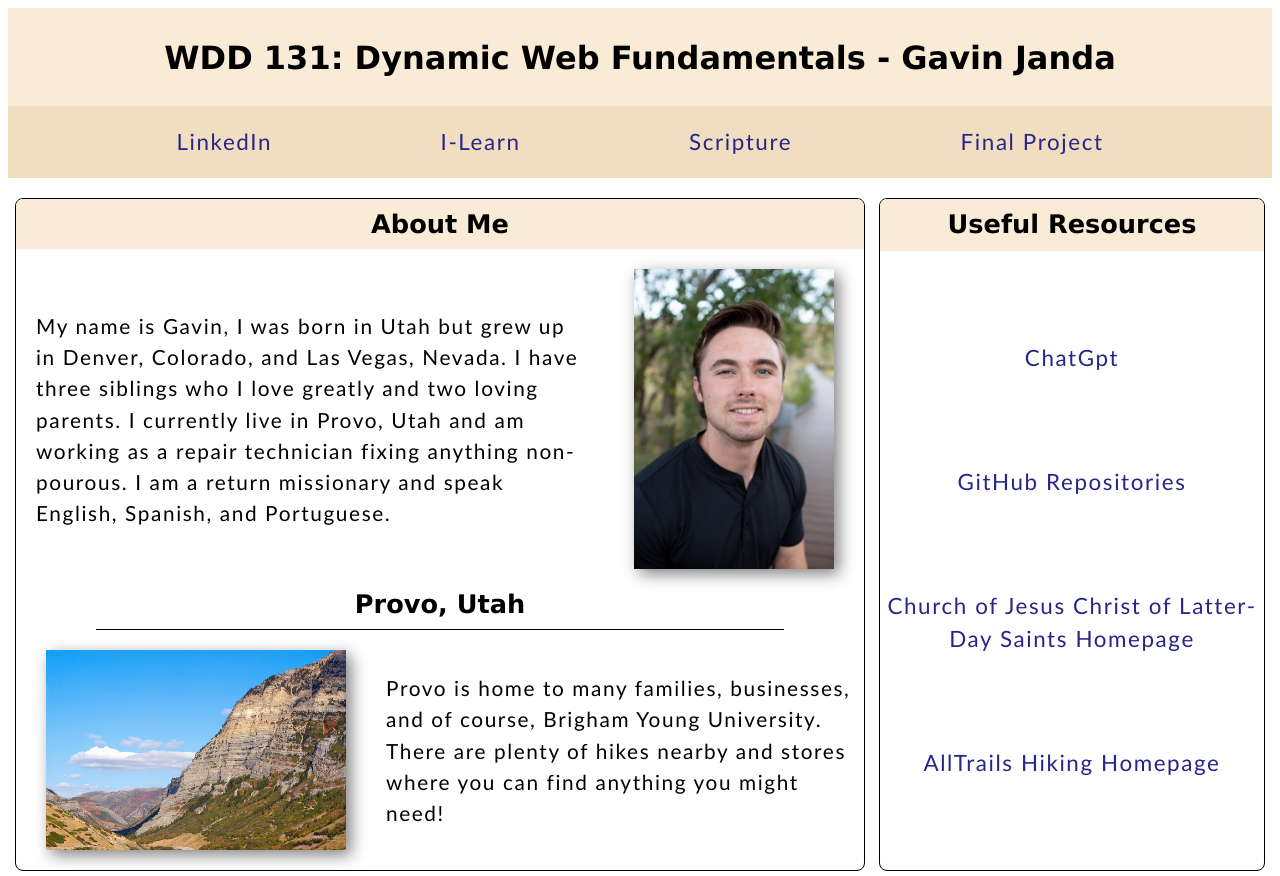
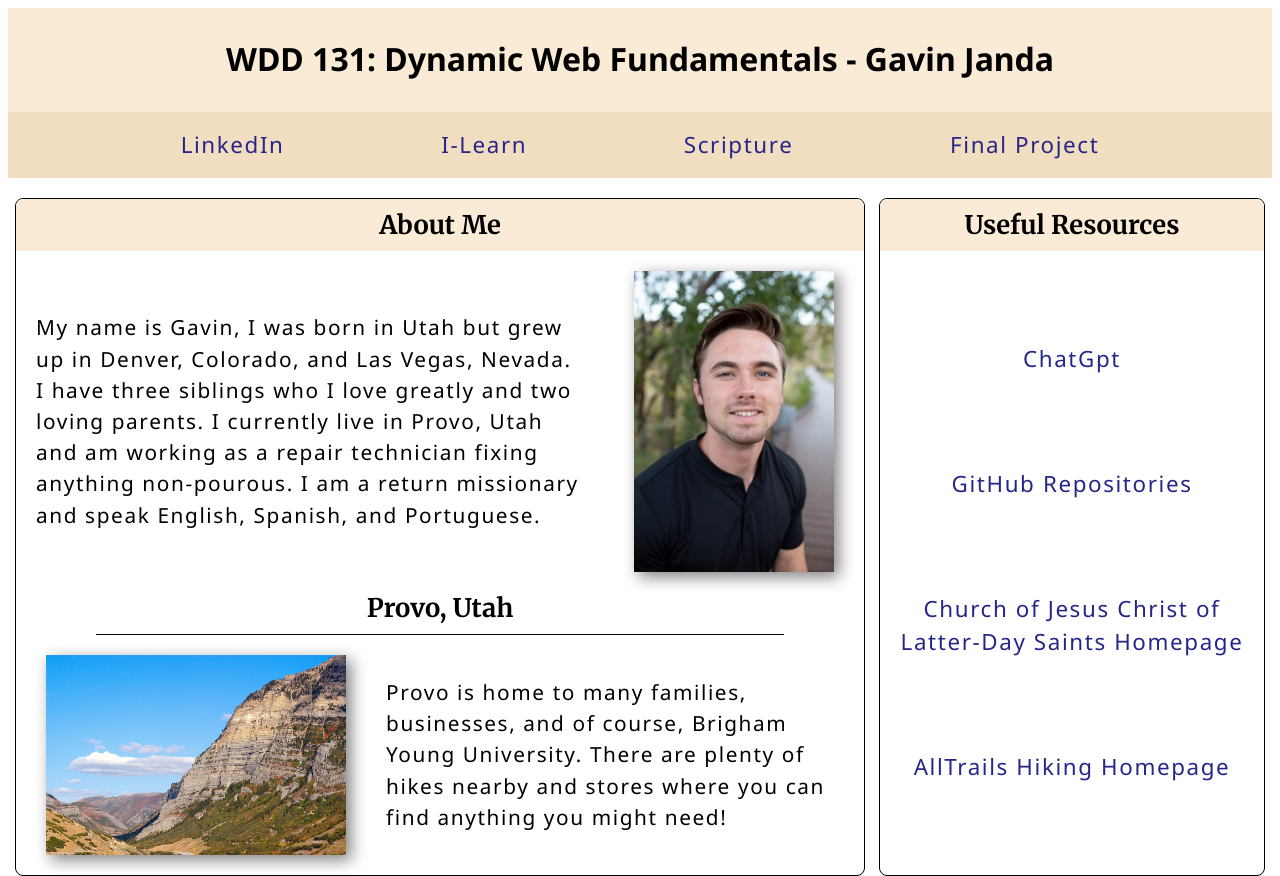
Before and after one commit to gavinjanda/wdd131, a plain HTML site: page index.html in a window 1280 px wide. Shown: the top 876 px of the page. Drawn offline with Linux system fonts and the light colour scheme.

Commit message:
updated fonts

```diff
--- a/styles/base.css
+++ b/styles/base.css
@@ -1,5 +1,8 @@
+@import url('https://fonts.googleapis.com/css2?family=Noto+Sans:ital,wght@0,100..900;1,100..900&family=Roboto:ital,wght@0,100;0,300;0,400;0,500;0,700;0,900;1,100;1,300;1,400;1,500;1,700;1,900&display=swap');
+@import url('https://fonts.googleapis.com/css2?family=Merriweather:ital,wght@0,300;0,400;0,700;0,900;1,300;1,400;1,700;1,900&family=Noto+Sans:ital,wght@0,100..900;1,100..900&family=Roboto:ital,wght@0,100;0,300;0,400;0,500;0,700;0,900;1,100;1,300;1,400;1,500;1,700;1,900&display=swap');
+
 header {
-    background-color: rgb(250, 235, 215);
+    background-color: #faebd7;
     text-align: center;
     padding-bottom: 70px;
     position: relative;
@@ -19,18 +22,17 @@ nav.mainnav {
     bottom: 0;
     left: 0;
     right: 0;
-    padding: 1.2rem 0;
-    color: darkcyan;
+    color: #008a8a;
 }
 
 nav a {
-    color: rgb(38, 38, 136);
+    color: #262688;
     text-decoration: none;
     font-size: 1.4rem;
 }
 
 nav a:hover {
-    color: rgb(148, 148, 229);
+    color: #9494e5;
 }
 
 main {
@@ -40,26 +42,27 @@ main {
     margin: auto;
 }
 
-h1 {
-    font-family:'Lucida Sans', 'Lucida Sans Regular', 'Lucida Grande', 'Lucida Sans Unicode', Geneva, Verdana, sans-serif
+h1,
+p,
+nav {
+    font-family: 'Noto Sans'
 }
 
 h2 {
     font-size: 1.6rem;
-    font-family:'Lucida Sans', 'Lucida Sans Regular', 'Lucida Grande', 'Lucida Sans Unicode', Geneva, Verdana, sans-serif
+    font-family: 'Merriweather'
 }
 
 p,
 nav
  {
     font-size: 1.3rem;
-    font-family:'Gill Sans', 'Gill Sans MT', Calibri, 'Trebuchet MS', sans-serif;
     letter-spacing: .1rem;
     line-height: 1.5;
 }
 
 .card {
-    border: 0.5px solid black;
+    border: 0.5px solid #000000;
     border-radius: 8px;
     overflow: hidden;
     margin: 20px 7px;
@@ -93,14 +96,14 @@ nav
     height: auto;
     grid-column: 3/5;
     margin: 20px 30px;
-    box-shadow: 5px 5px 15px gray;
+    box-shadow: 5px 5px 15px #808080;
 }
 
 .provoinfotitle {
     grid-column: 1/5;
     text-align: center;
     box-sizing: border-box;
-    border-bottom: 1px solid black;
+    border-bottom: 1px solid #000000;
     margin: 0px 80px;
     padding-bottom: 10px;
 }
@@ -110,7 +113,7 @@ nav
     height: auto;
     grid-column: 1/2;
     margin: 20px 30px;
-    box-shadow: 5px 5px 15px gray;
+    box-shadow: 5px 5px 15px #808080;
 }
 
 .p-provoinfo {
@@ -129,7 +132,7 @@ nav
 }
 
 footer {
-    background-color: antiquewhite;
+    background-color: #faebd7;
     text-align: center;
     margin-top: -13px;
 }
```
